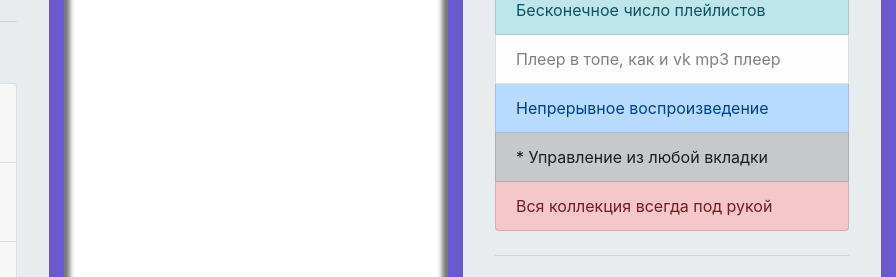
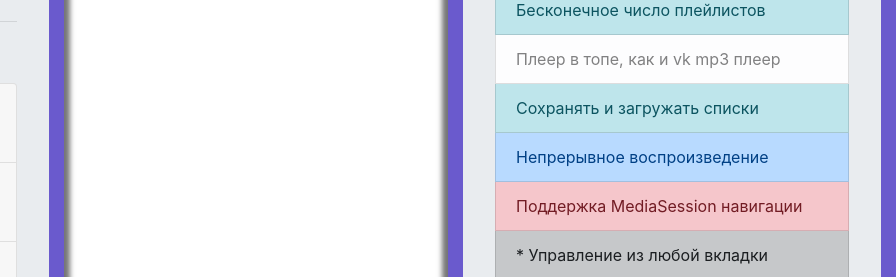
Before and after one commit to vkflak/vkflak, a plain HTML site: page index.html in a window 1280 px wide. Shown: the part 287-564 px from the top of the page, 384-1280 px from the left. Drawn offline with nearby package versions, Linux system fonts and the light colour scheme.

Commit message:
add features

```diff
--- a/index.html
+++ b/index.html
@@ -186,7 +186,9 @@
                   <button data-seek="250" type="button" class="list-group-item list-group-item-action list-group-item-warning">Скачивание в 1 клик всех треков поста</button>
                   <button data-seek="20" type="button" class="list-group-item list-group-item-action list-group-item-info">Бесконечное число плейлистов</button>
                   <button data-seek="295" type="button" class="list-group-item list-group-item-action list-group-item-light">Плеер в топе, как и vk mp3 плеер</button>
+                  <button data-seek="530" type="button" class="list-group-item list-group-item-action list-group-item-info">Сохранять и загружать списки</button>
                   <button data-seek="300" type="button" class="list-group-item list-group-item-action list-group-item-primary">Непрерывное воспроизведение</button>
+                  <button data-seek="470" type="button" class="list-group-item list-group-item-action list-group-item-danger">Поддержка MediaSession навигации</button>
                   <button data-seek="390" type="button" class="list-group-item list-group-item-action list-group-item-dark">* Управление из любой вкладки</button>
                   <button data-seek="43" type="button" class="list-group-item list-group-item-action list-group-item-danger">Вся коллекция всегда под рукой</button>
                 </div>
```
